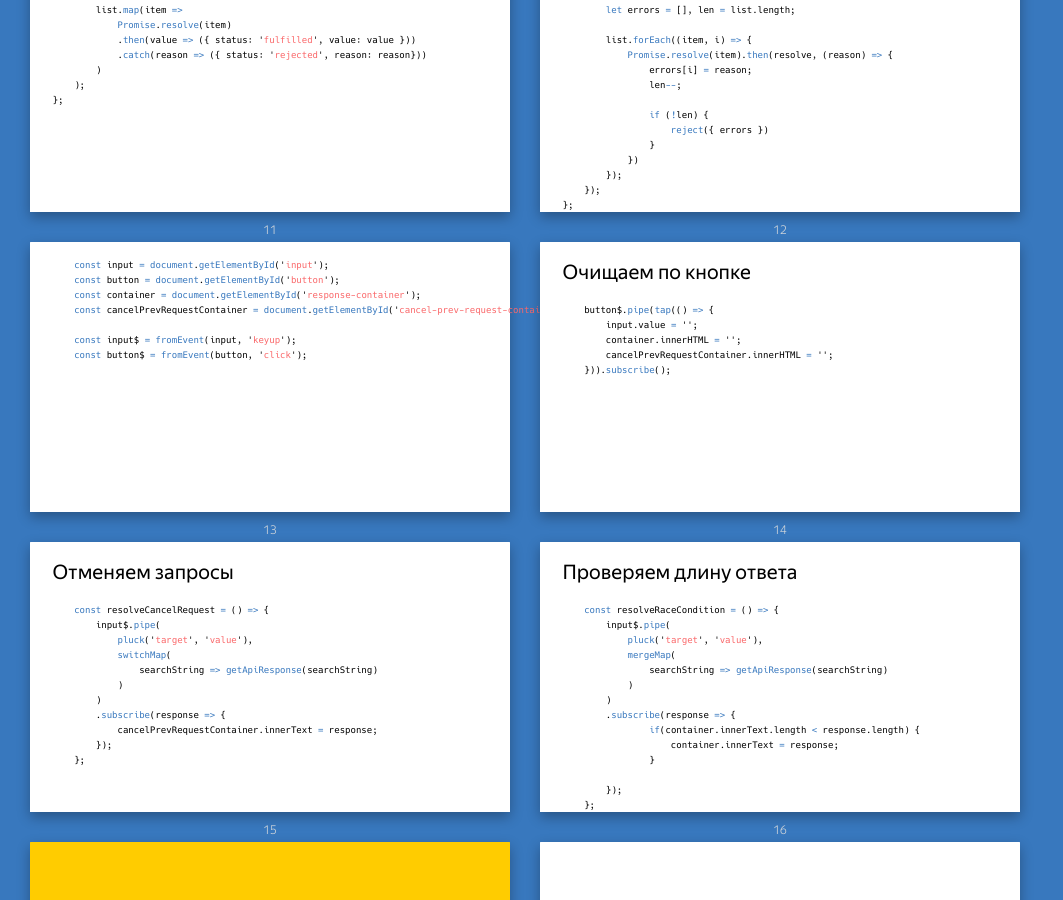
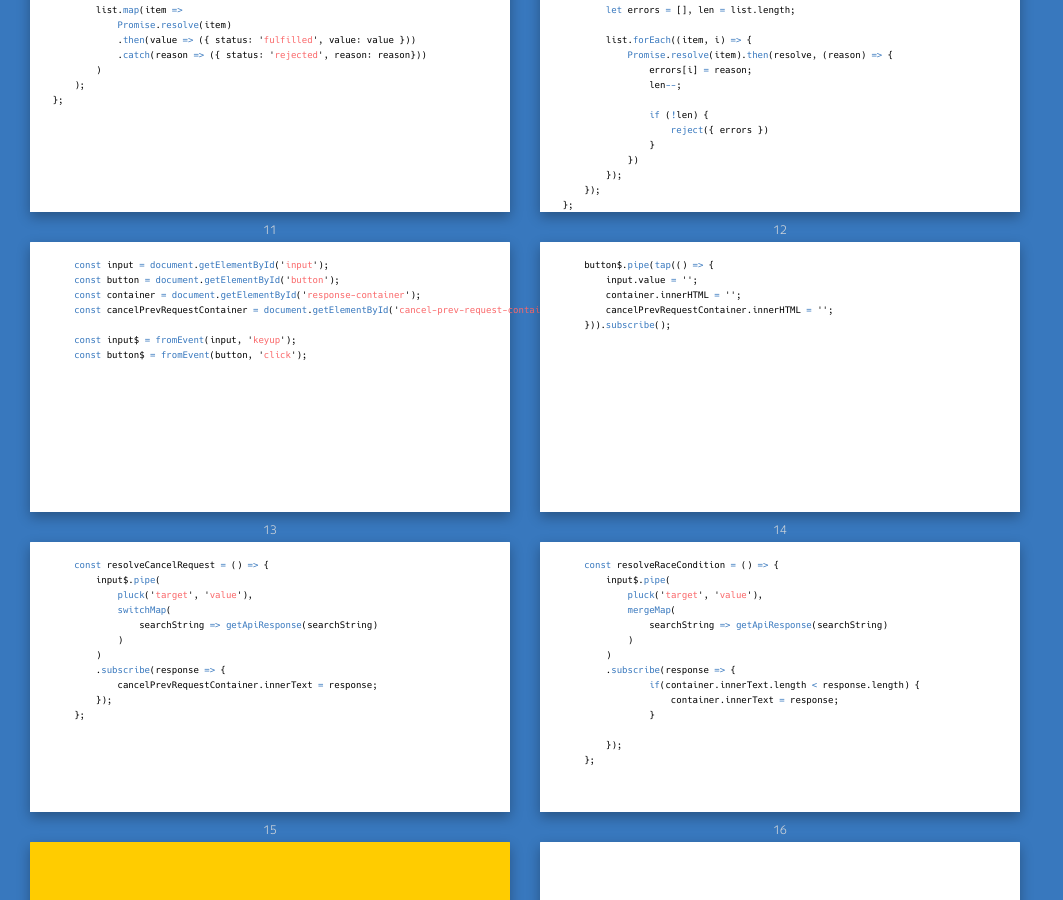
Before and after one commit to stromov/shri-async, a Jekyll site: the page built from index.md, in a window 1280 px wide and 900 px high, scrolled down 1662 px. Shown: the whole window, without its empty margins (0-1063 px from the left). Built offline with Jekyll 4.4.1, drawn with Linux system fonts in a browser that asks for light colours; our own code applies the rules of GitHub Pages for plain Markdown files.

Commit message:
upd presentation

````diff
--- a/index.md
+++ b/index.md
@@ -49,7 +49,7 @@ style: |
 function add2(a, b) {
     return new Promise((resolve) => {
         add(a, b, (result) => {
-            resolve(result);</mark>
+            resolve(result);
         });
     });
 }
@@ -176,6 +176,7 @@ Promise.prototype._any = function (list) {
 ```
 
 ## Очищаем по кнопке
+{:.fullscreen}
 
 ```js
     button$.pipe(tap(() => {
@@ -186,6 +187,7 @@ Promise.prototype._any = function (list) {
 ```
 
 ## Отменяем запросы
+{:.fullscreen}
 
 ```js
     const resolveCancelRequest = () => {
@@ -202,6 +204,7 @@ Promise.prototype._any = function (list) {
 ```
 
 ## Проверяем длину ответа
+{:.fullscreen}
 
 ```js
     const resolveRaceCondition = () => {
````
